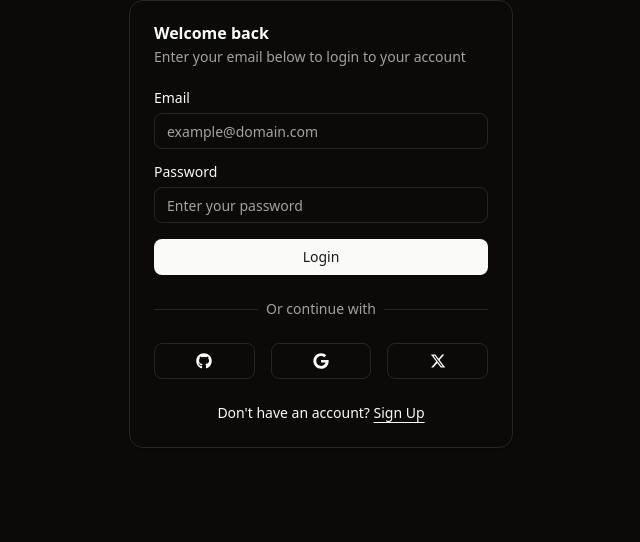
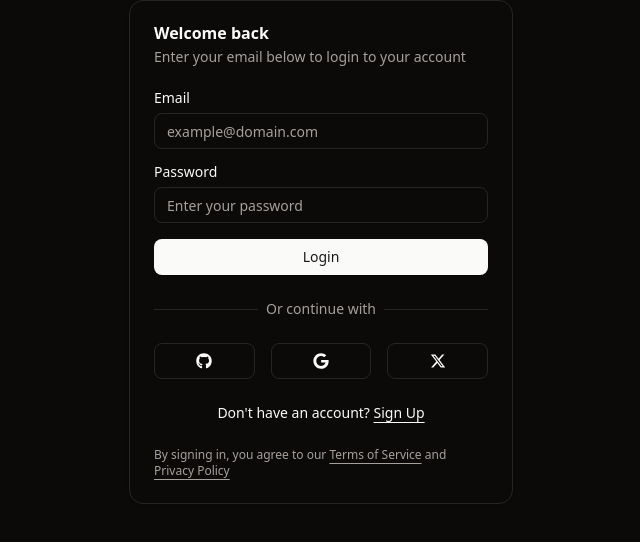
Before and after one commit to heyimdima/docstream, a Next.js app in the folder frontend/: page /sign-in in a window 1280 px wide. Shown: the top 542 px of the page, without its empty margins (319-959 px from the left). Built offline with nearby package versions, Linux system fonts and the light colour scheme.

Commit message:
added Terms and Privacy to the form, needs to be fixed later

```diff
--- a/frontend/src/components/auth/SignInForm.tsx
+++ b/frontend/src/components/auth/SignInForm.tsx
@@ -106,6 +106,17 @@ export function SignInForm() {
           <Link href="sign-up" className="underline underline-offset-4">Sign Up</Link>
         </div>
 
+        <div className="text-xs text-muted-foreground">
+          By signing in, you agree to our{" "}
+          <Link href="/policies/terms-of-service" className="underline underline-offset-4 hover:text-primary">
+            Terms of Service
+          </Link>{" "}
+          and{" "}
+          <Link href="/policies/privacy-policy" className="underline underline-offset-4 hover:text-primary">
+            Privacy Policy
+          </Link>
+        </div>
+
       </CardContent>
     </Card>
   );
```
